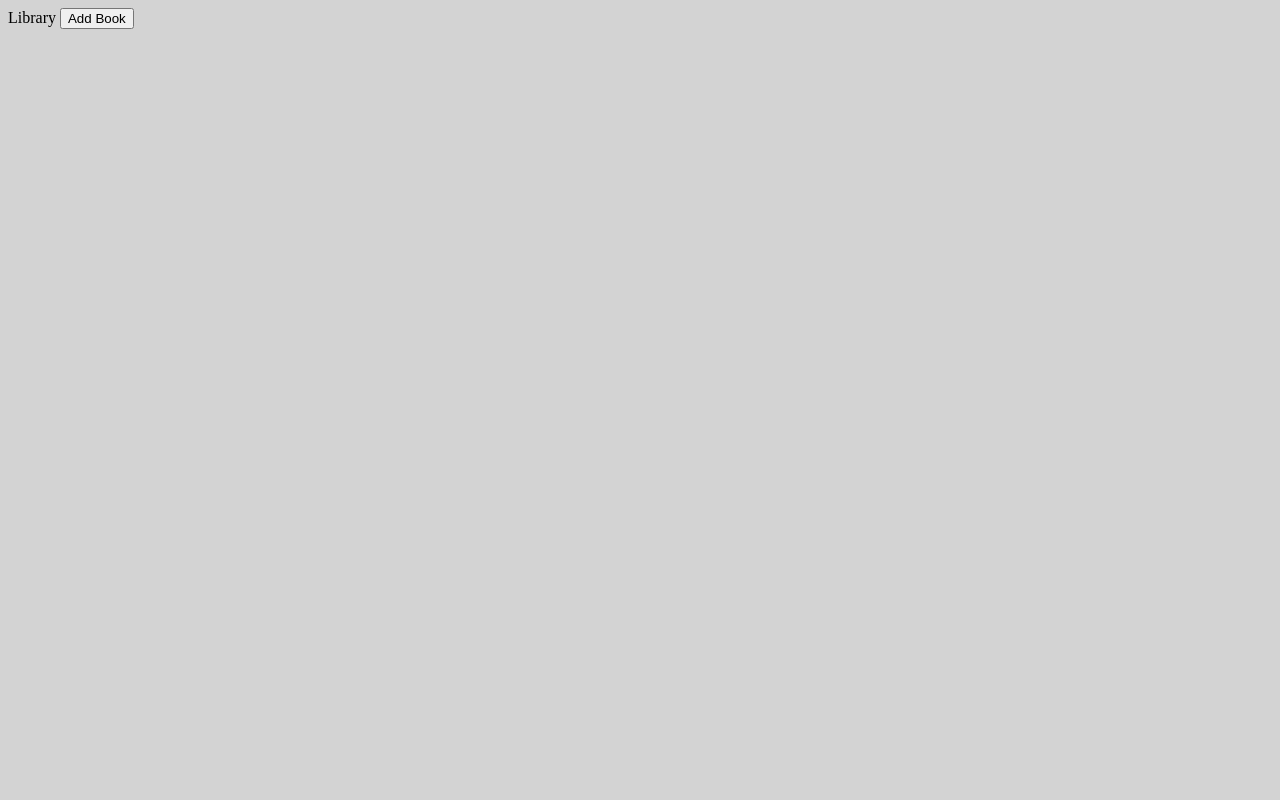
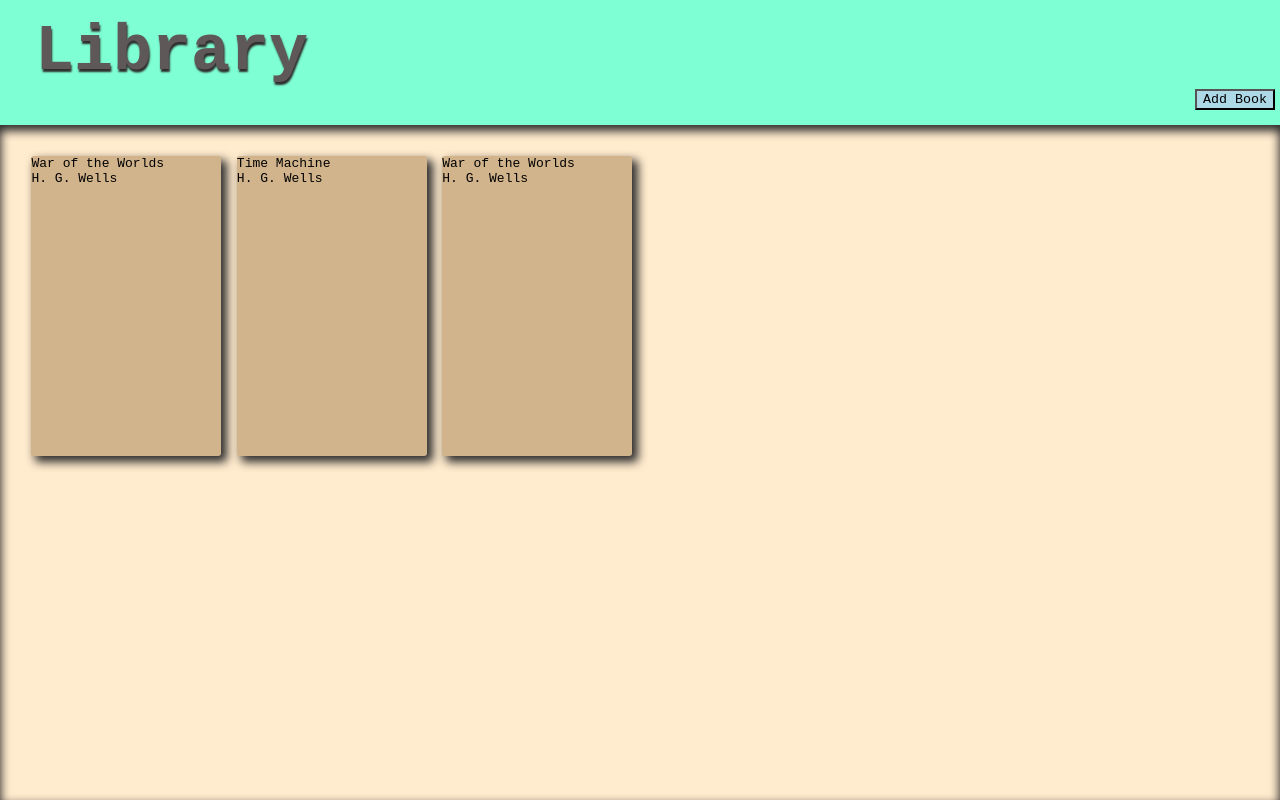
Before and after one commit to jip101/library, a plain HTML site: page index.html in a window 1280 px wide. Drawn offline with Linux system fonts and the light colour scheme.

Commit message:
add page layout/css

```diff
--- a/index.html
+++ b/index.html
@@ -10,14 +10,22 @@
 </head>
 <body>
     <header>
-        Library
+        <div id="title">Library</div>
         <button id="addBook">Add Book</button>
     </header>
-    <div id="main">
+    <main>
         <div class="book">
-            <div class="title"></div>
-            <div class="author"></div>
+            <div class="title">War of the Worlds</div>
+            <div class="author">H. G. Wells</div>
         </div>
-    </div>
+        <div class="book">
+            <div class="title">Time Machine</div>
+            <div class="author">H. G. Wells</div>
+        </div>
+        <div class="book">
+            <div class="title">War of the Worlds</div>
+            <div class="author">H. G. Wells</div>
+        </div>
+    </main>
 </body>
 </html>
--- a/library.js
+++ b/library.js
@@ -15,4 +15,7 @@ let addButton = document.querySelector('#addBook')
 addButton.addEventListener('click', () => {
     let book = new Book("lotr", "tolkien")
     addBookToLibrary(book)
+    let body = document.querySelector('body')
+    body.style.backgroundColor = 'gray'
+    body.style.opacity = '0.35'
 })
--- a/style.css
+++ b/style.css
@@ -1,3 +1,59 @@
+:root {
+--shadow-color: #2e2d2d;
+}
+
+* {
+    font-family: monospace;
+}
+
 body {
-    background-color: lightgray;
+    margin: 0;
+    padding: 0;
+    background-color: aquamarine;
+    display: flex;
+    flex-direction: column;
+    height: 100vh;
 }
+
+header {
+    padding: 15px 5px;
+    flex: 0.1;
+    background-color: aquamarine;
+    display: flex;
+    flex-direction: column;
+    align-items: center;
+    justify-content: space-between;
+    }
+
+#title {
+    align-self: flex-start;
+    font-size: 5em;
+    font-weight: 900;
+    color: rgb(95, 88, 88);
+    padding-left: 30px;
+    text-shadow: 1px 3px 2px var(--shadow-color);
+}
+
+#addBook {
+    align-self: flex-end;
+    background-color: lightblue;
+}
+
+main {
+    padding: 2em;
+    flex: 1;
+    background-color: blanchedalmond;
+    display: grid;
+    grid-template-columns: repeat(auto-fill, 200px);
+    gap: 5px;
+    justify-content: space-evenly;
+    box-shadow: inset 0px 5px 10px 1px var(--shadow-color);
+}
+
+.book {
+    height: 300px;
+    margin: 5px;
+    background-color: tan;
+    border-radius: 3px;
+    box-shadow: 5px 5px 10px 1px var(--shadow-color);
+}
```
